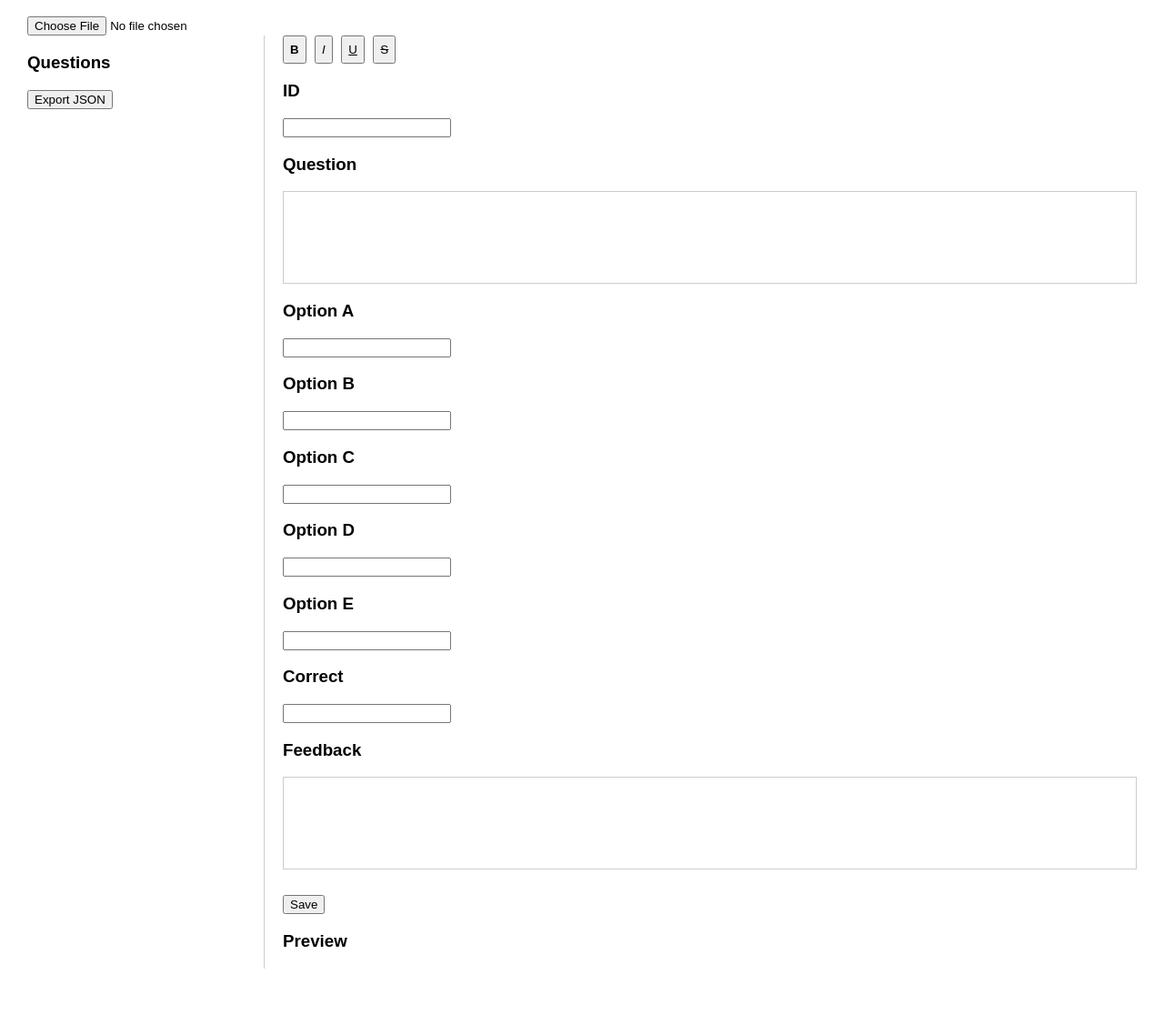
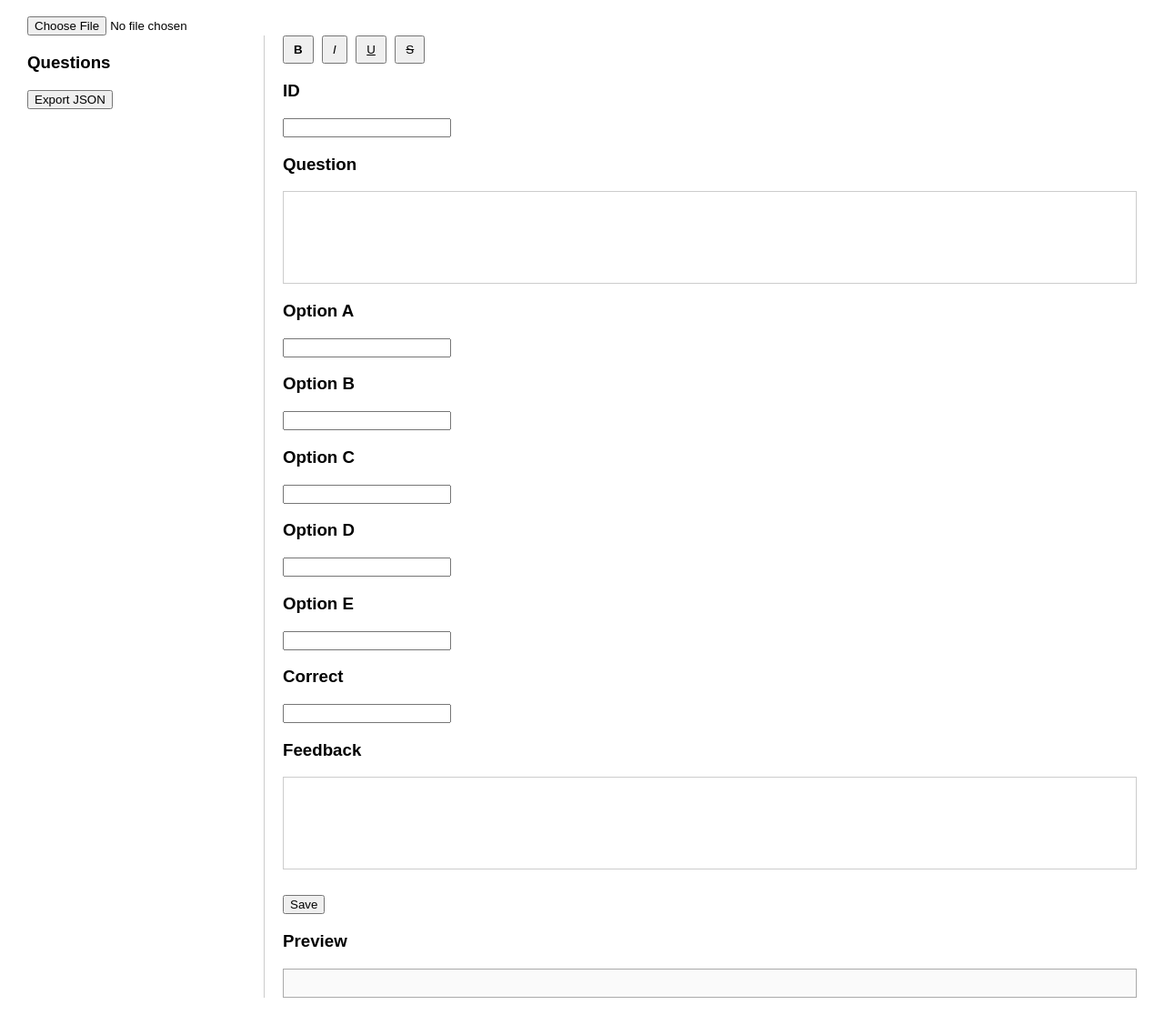
Before and after one commit to umarauthentic/pli-question-editor, a plain HTML site: page index.html in a window 1280 px wide. Shown: the part 70-1197 px from the top of the page at 91% size. Before the commit the page ends 1165 px from the top, so only its background shows below. Drawn offline with Linux system fonts and the light colour scheme; no server answers.

Commit message:
Update style.css

```diff
--- a/style.css
+++ b/style.css
@@ -27,7 +27,8 @@ margin-bottom:10px;
 
 .toolbar button{
 margin-right:5px;
-padding:6px;
+padding:6px 10px;
+cursor:pointer;
 }
 
 ul{
@@ -38,8 +39,20 @@ padding:0;
 li{
 padding:5px;
 cursor:pointer;
+border-bottom:1px solid #eee;
 }
 
 li:hover{
 background:#eee;
 }
+
+#preview{
+border:1px solid #aaa;
+padding:15px;
+background:#fafafa;
+margin-top:10px;
+}
+
+.option{
+margin-left:15px;
+}
```
